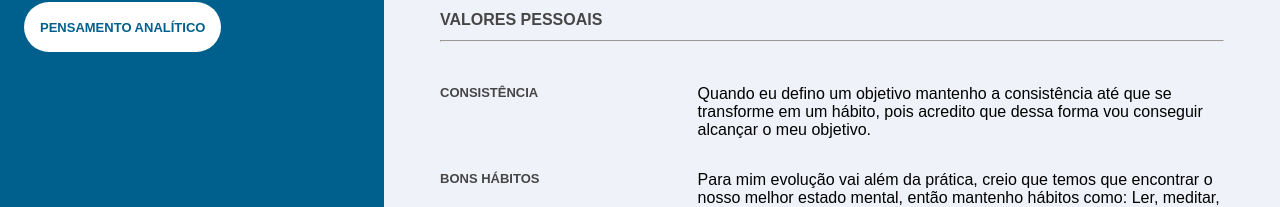
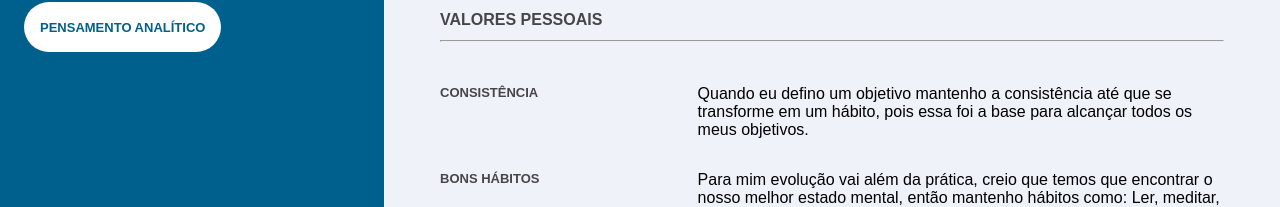
Before and after one commit to LucasCardoso20/lucas-cardoso-resume-pt-br, a plain HTML site: page index.html in a window 1280 px wide. Shown: the part 1208-1415 px from the top of the page. Drawn offline with Linux system fonts and the light colour scheme; files whose address does not match are found by name; a web font is replaced by a local one.

Commit message:
valores pessoais

```diff
--- a/index.html
+++ b/index.html
@@ -419,7 +419,7 @@
 
                     <div class="project-description">
                         Quando eu defino um objetivo mantenho a consistência até que se transforme em um hábito, pois
-                        acredito que dessa forma vou conseguir alcançar o meu objetivo.
+                        essa foi a base para alcançar todos os meus objetivos.
                     </div>
                 </div>
 
```
